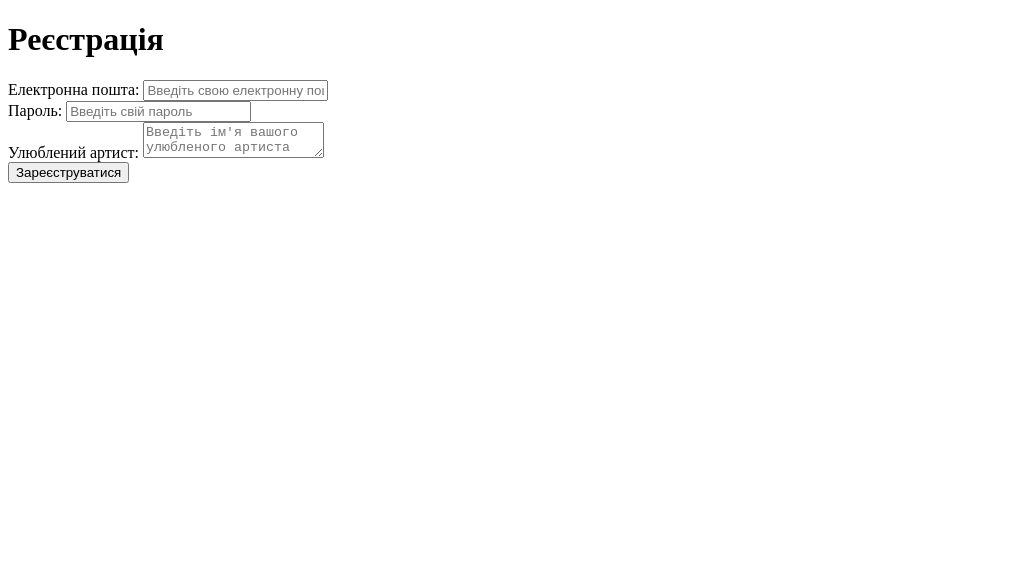
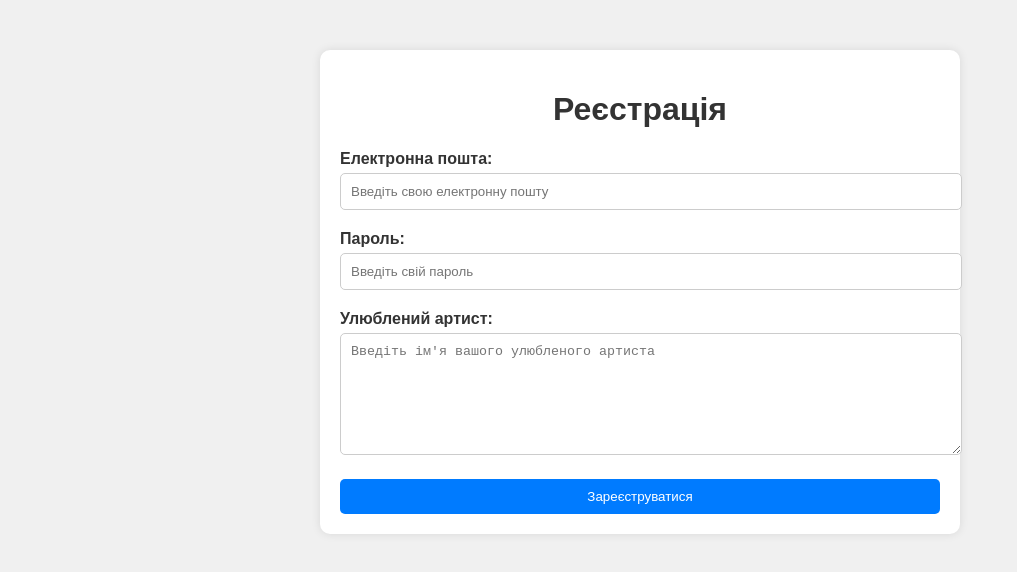
Before and after one commit to SkayKvit/webprogramming, a plain HTML site: page Music_WEB-Project/register.html in a window 1280 px wide. Shown: the whole page, without its empty margins (0-1017 px from the left). Drawn offline with Linux system fonts and the light colour scheme.

Commit message:
Додаємо стилі для оформлення сайту за допомогою CSS для сторінок реєстрації та входу

```diff
--- a/Music_WEB-Project/register.html
+++ b/Music_WEB-Project/register.html
@@ -4,7 +4,62 @@
     <meta charset="UTF-8">
     <meta name="viewport" content="width=device-width, initial-scale=1.0">
     <title>Сторінка реєстрації</title>
-
+    <style>
+        body {
+            font-family: Arial, sans-serif;
+            margin: 0;
+            padding: 0;
+            background-color: #f0f0f0;
+            color: #333;
+        }
+        .container {
+            max-width: 600px;
+            margin: 50px auto;
+            padding: 20px;
+            background-color: #fff;
+            border-radius: 10px;
+            box-shadow: 0 0 10px rgba(0, 0, 0, 0.1);
+        }
+        h1 {
+            text-align: center;
+        }
+        .form-group {
+            margin-bottom: 20px;
+        }
+        .form-group label {
+            display: block;
+            font-weight: bold;
+            margin-bottom: 5px;
+        }
+        .form-group input[type="text"],
+        .form-group input[type="password"] {
+            width: 100%;
+            padding: 10px;
+            border: 1px solid #ccc;
+            border-radius: 5px;
+        }
+        .form-group textarea {
+            width: 100%;
+            height: 100px;
+            padding: 10px;
+            border: 1px solid #ccc;
+            border-radius: 5px;
+        }
+        .btn-submit {
+            display: block;
+            width: 100%;
+            padding: 10px;
+            background-color: #007bff;
+            color: #fff;
+            text-align: center;
+            border: none;
+            border-radius: 5px;
+            cursor: pointer;
+        }
+        .btn-submit:hover {
+            background-color: #0056b3;
+        }
+    </style>
 </head>
 <body>
     <div class="container">
```
Also changed, not shown: Music_WEB-Project/login.html (+49 -1 lines).
